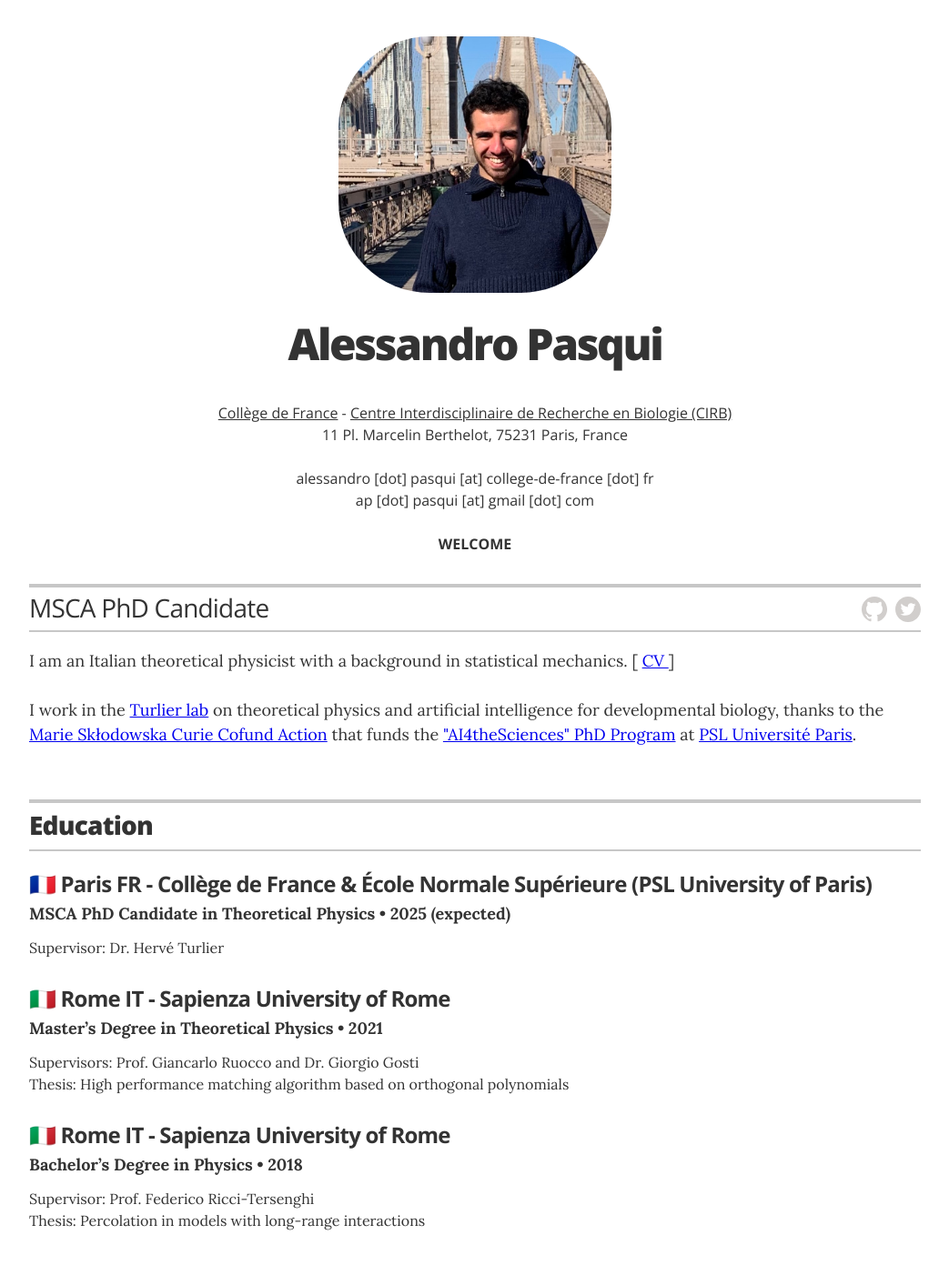
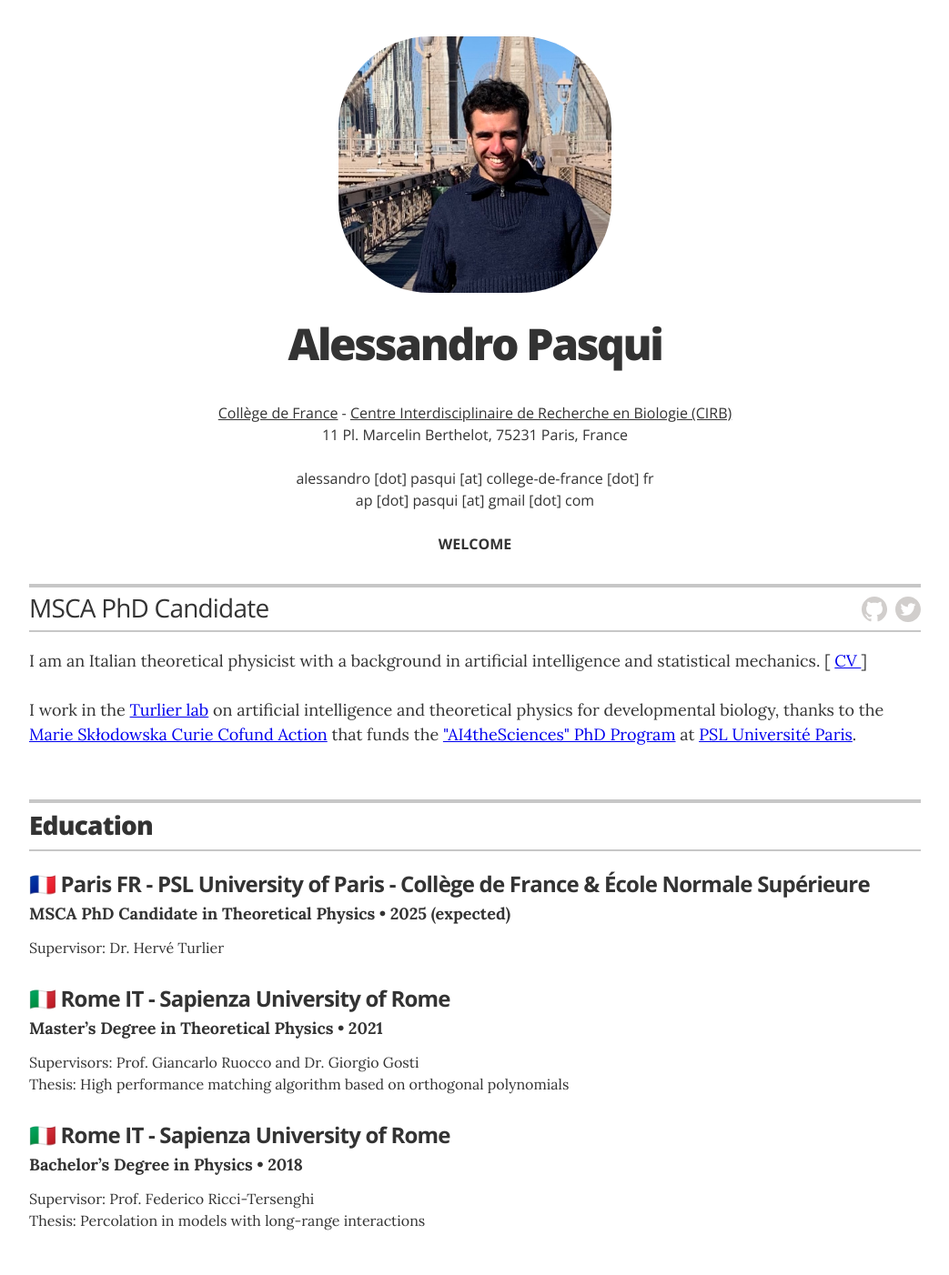
Before and after one commit to apasqui/apasqui.github.io, a Jekyll site: the page built from index.html, in a window 1280 px wide. Shown: the whole page at 91% size, without its empty margins (118-1161 px from the left). Built offline with Jekyll 4.4.1, drawn with Linux system fonts in a browser that asks for light colours.

Commit message:
Add files via upload

```diff
--- a/_config.yml
+++ b/_config.yml
@@ -27,8 +27,8 @@ ap [dot] pasqui [at] gmail [dot] com <br> <br>
 <b> WELCOME </b>"
 display_header_contact_info:    "true"
 
-resume_header_intro: "<p>I am an Italian theoretical physicist with a background in statistical mechanics. [ <a href=\"cv/CV-Alessandro_Pasqui.pdf\" download> CV </a> ] <br> <br>
-I work in the <a href=https://www.turlierlab.com/>Turlier lab</a> on theoretical physics and artificial intelligence for developmental biology, thanks to the <a href=https://marie-sklodowska-curie-actions.ec.europa.eu/>Marie Skłodowska Curie Cofund Action</a> that funds the <a href=https://psl.eu/en/research/major-research-projects/european-programs/ai4thesciences-doctoral-program>\"AI4theSciences\" PhD Program</a> at <a href=https://psl.eu/>PSL Université Paris</a>.</p>"
+resume_header_intro: "<p>I am an Italian theoretical physicist with a background in artificial intelligence and statistical mechanics. [ <a href=\"cv/CV-Alessandro_Pasqui.pdf\" download> CV </a> ] <br> <br>
+I work in the <a href=https://www.turlierlab.com/>Turlier lab</a> on artificial intelligence and theoretical physics for developmental biology, thanks to the <a href=https://marie-sklodowska-curie-actions.ec.europa.eu/>Marie Skłodowska Curie Cofund Action</a> that funds the <a href=https://psl.eu/en/research/major-research-projects/european-programs/ai4thesciences-doctoral-program>\"AI4theSciences\" PhD Program</a> at <a href=https://psl.eu/>PSL Université Paris</a>.</p>"
 
 # use "yes" to display the email contact button,
 # "no" to display an "I'm not looking for work" message,
--- a/_data/education.yml
+++ b/_data/education.yml
@@ -1,7 +1,7 @@
 # Degree
 
 - degree: MSCA PhD Candidate in Theoretical Physics
-  uni: 🇫🇷 Paris FR - Collège de France & École Normale Supérieure (PSL University of Paris)
+  uni: 🇫🇷 Paris FR - PSL University of Paris - Collège de France & École Normale Supérieure
   year: 2025 (expected)
   summary: >
     Supervisor: Dr. Hervé Turlier
```
